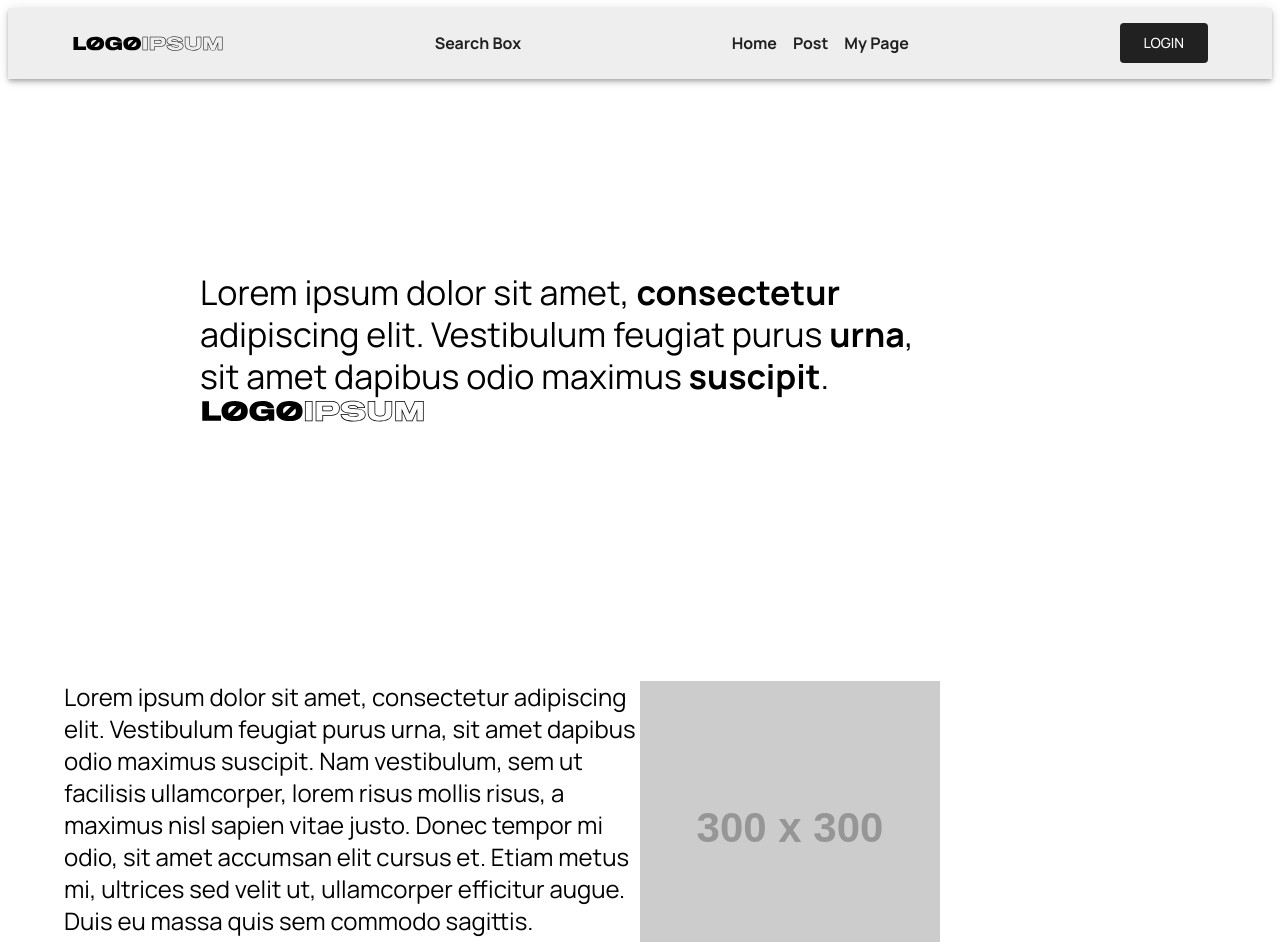
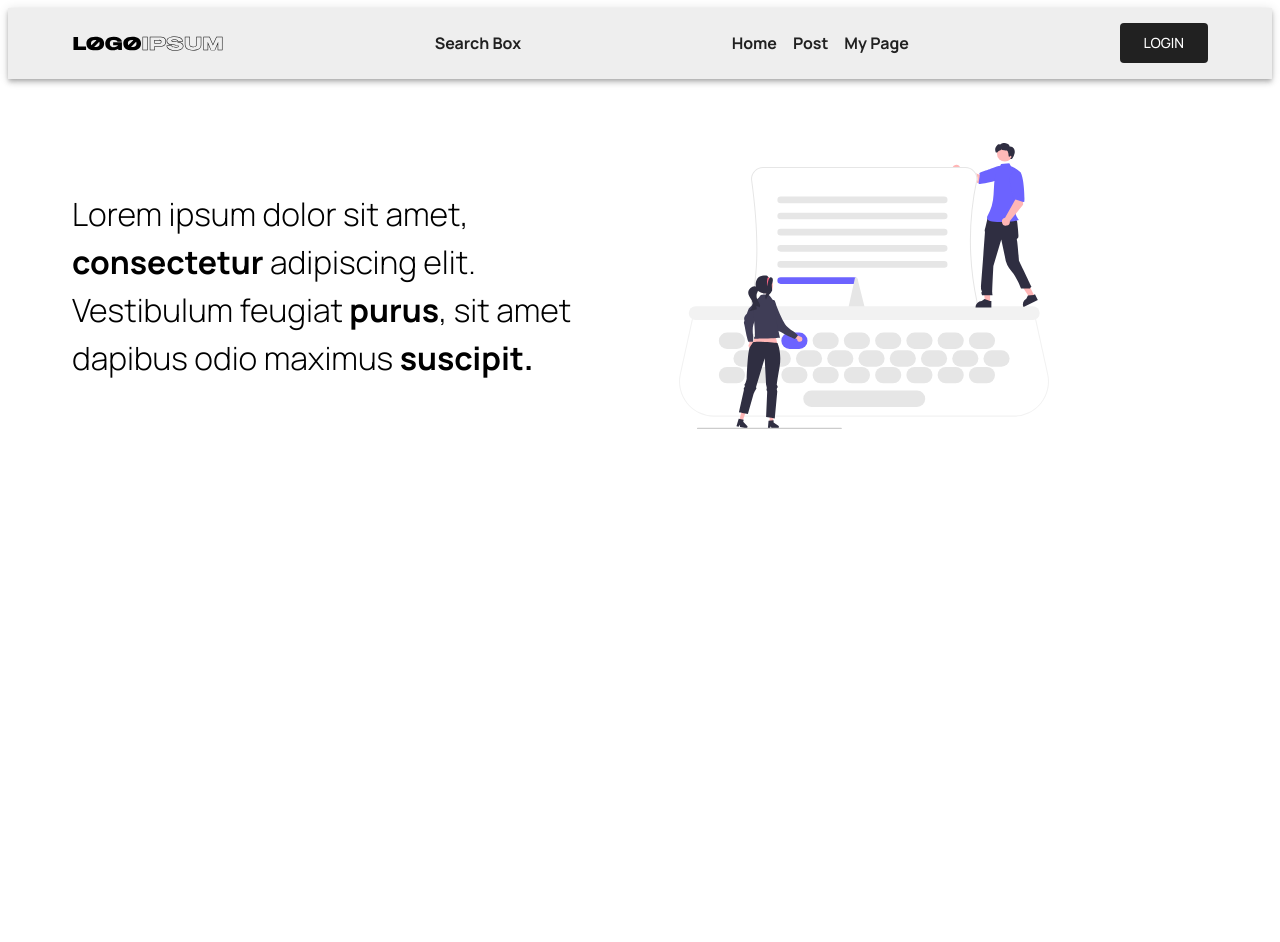
Before and after one commit to ryan-jm/blog, a React (Create React App) app: page / in a window 1280 px wide. Shown: the top 942 px of the page. After the commit the page ends 800 px from the top, so only its background shows below. Built offline with nearby package versions, Linux system fonts and the light colour scheme.

Commit message:
responsive design

```diff
--- a/src/components/Features/index.tsx
+++ b/src/components/Features/index.tsx
@@ -1,9 +1,5 @@
-import { Container, Grid } from '@mui/material';
-import * as React from 'react';
-
-interface FeatureProps {
-  children: React.ReactNode[];
-}
+import { Container, Grid, Typography } from "@mui/material";
+import * as React from "react";
 
 interface FeatureCardProps {
   first: React.ReactNode;
@@ -23,18 +19,36 @@ const FeatureCard = ({ first, second }: FeatureCardProps) => {
   );
 };
 
-const Features = ({ children }: FeatureProps) => {
+const Features = () => {
   return (
     <Container>
-      {children.map((child, index) => {
-        if (index % 2 === 0) {
-          return <FeatureCard first={child} second={children[index + 1]} />;
-        } else {
-          return null;
-        }
-      })}
+      <Grid>
+        <Typography variant="h5">
+          Lorem ipsum dolor sit amet, consectetur adipiscing elit. Vestibulum
+          feugiat purus urna, sit amet dapibus odio maximus suscipit. Nam
+          vestibulum, sem ut facilisis ullamcorper, lorem risus mollis risus, a
+          maximus nisl sapien vitae justo.
+        </Typography>
+        <img src="http://placehold.it/300x300" alt="placeholder" />
+      </Grid>
     </Container>
   );
 };
 
 export default Features;
+
+/*
+<Typography variant="h5">
+          Lorem ipsum dolor sit amet, consectetur adipiscing elit. Vestibulum
+          feugiat purus urna, sit amet dapibus odio maximus suscipit. Nam
+          vestibulum, sem ut facilisis ullamcorper, lorem risus mollis risus, a
+          maximus nisl sapien vitae justo. Donec tempor mi odio, sit amet
+          accumsan elit cursus et. Etiam metus mi, ultrices sed velit ut,
+          ullamcorper efficitur augue. Duis eu massa quis sem commodo sagittis.
+          Suspendisse lorem orci, accumsan nec consequat nec, tincidunt nec sem.
+          Aliquam eu nibh ligula. Duis convallis, urna at pellentesque interdum,
+          quam massa fermentum mi, et ornare neque ex scelerisque dui.
+          Pellentesque ac lectus sodales, interdum nisi at, aliquet libero.{' '}
+        </Typography>
+        <img src="http://placehold.it/300x300" alt="placeholder" />
+*/
--- a/src/components/Hero/index.tsx
+++ b/src/components/Hero/index.tsx
@@ -1,7 +1,7 @@
-import { Box, Grid, Typography } from '@mui/material';
-import * as React from 'react';
+import { Box, Grid, Typography } from "@mui/material";
+import * as React from "react";
 
-import { useAppSelector } from '../../redux/hooks';
+import { useAppSelector } from "../../redux/hooks";
 
 const Hero = () => {
   const logoPath = useAppSelector((state) => state.theme.logo);
@@ -10,22 +10,34 @@ const Hero = () => {
     <Box>
       <Grid
         container
-        spacing={8}
-        width="100%"
+        spacing={6}
+        width="100vw"
         direction="row"
         justifyContent="space-between"
         alignItems="center"
-        p={32}
+        p={14}
+        sx={{ overflow: "hidden" }}
       >
-        <Typography variant="h4" component="h4">
-          Lorem ipsum dolor sit amet, <b>consectetur</b>
-          <br />
-          adipiscing elit. Vestibulum feugiat purus <b>urna</b>,
-          <br />
-          sit amet dapibus odio maximus <b>suscipit</b>.
-        </Typography>
+        <Box
+          width="50%"
+          sx={{
+            display: "flex",
+            justifyContent: "flex-end",
+          }}
+        >
+          <Typography fontSize="2rem" maxWidth="800px" fontWeight={300}>
+            Lorem ipsum dolor sit amet, <b>consectetur</b> adipiscing elit.
+            Vestibulum feugiat <b>purus</b>, sit amet dapibus odio maximus{" "}
+            <b>suscipit.</b>
+          </Typography>
+        </Box>
 
-        <img src={logoPath} alt="logo" width="30%" />
+        <Box
+          width="50%"
+          sx={{ maxWidth: "800px", display: "flex", justifyContent: "center" }}
+        >
+          <img src="/hero.svg" alt="hero" width="70%" />
+        </Box>
       </Grid>
     </Box>
   );
--- a/src/pages/Landing.tsx
+++ b/src/pages/Landing.tsx
@@ -1,28 +1,13 @@
-import { Typography } from '@mui/material';
-import React from 'react';
+import { Typography } from "@mui/material";
+import React from "react";
 
-import Features from '../components/Features';
-import Hero from '../components/Hero';
+import Features from "../components/Features";
+import Hero from "../components/Hero";
 
 const Landing = () => {
   return (
     <>
       <Hero />
-      <Features>
-        <Typography variant="h5">
-          Lorem ipsum dolor sit amet, consectetur adipiscing elit. Vestibulum
-          feugiat purus urna, sit amet dapibus odio maximus suscipit. Nam
-          vestibulum, sem ut facilisis ullamcorper, lorem risus mollis risus, a
-          maximus nisl sapien vitae justo. Donec tempor mi odio, sit amet
-          accumsan elit cursus et. Etiam metus mi, ultrices sed velit ut,
-          ullamcorper efficitur augue. Duis eu massa quis sem commodo sagittis.
-          Suspendisse lorem orci, accumsan nec consequat nec, tincidunt nec sem.
-          Aliquam eu nibh ligula. Duis convallis, urna at pellentesque interdum,
-          quam massa fermentum mi, et ornare neque ex scelerisque dui.
-          Pellentesque ac lectus sodales, interdum nisi at, aliquet libero.{' '}
-        </Typography>
-        <img src="http://placehold.it/300x300" alt="placeholder" />
-      </Features>
     </>
   );
 };
```
Also changed, not shown: public/hero.svg (added).
